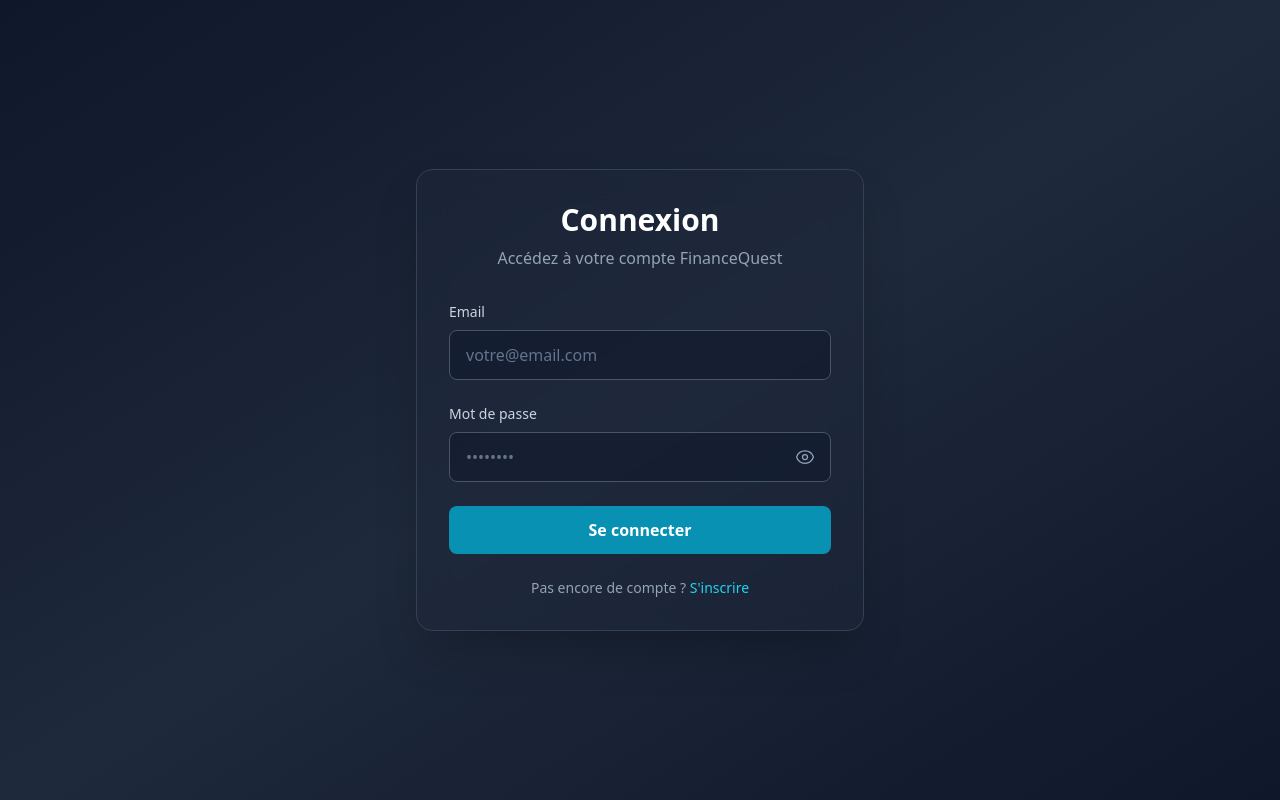
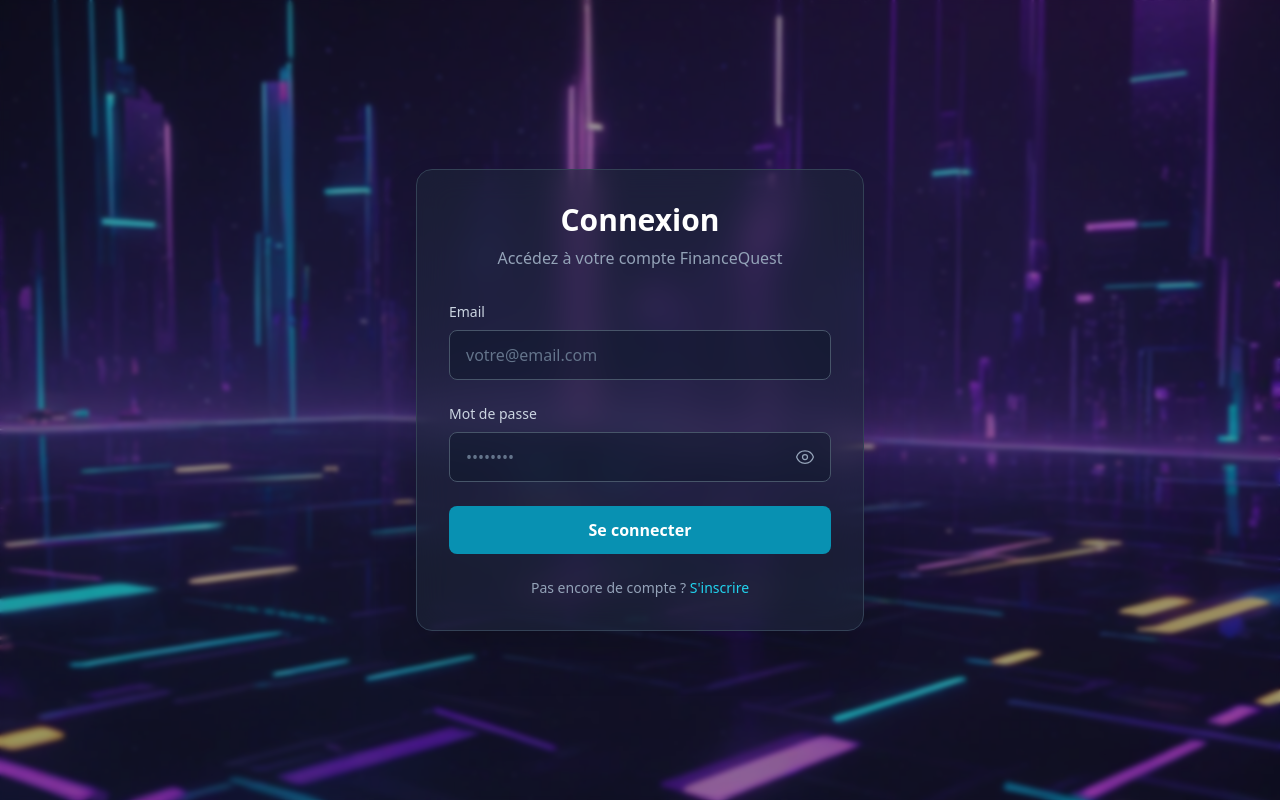
Before and after one commit to Jean-Jawed/financeQuestAlpha, a Next.js app: page /login in a window 1280 px wide. Built offline with nearby package versions, Linux system fonts and the light colour scheme; no server answers.

Commit message:
add background on login & signup

```diff
--- a/app/(auth)/login/page.tsx
+++ b/app/(auth)/login/page.tsx
@@ -4,11 +4,25 @@
  */
 
 import { LoginForm } from '@/components/auth/login-form';
+import Image from 'next/image';
 
 export default function LoginPage() {
   return (
-    <div className="min-h-screen flex items-center justify-center bg-gradient-to-br from-slate-900 via-slate-800 to-slate-900 p-4">
-      <LoginForm />
+    <div className="relative min-h-screen flex flex-col overflow-hidden">
+      <div className="absolute inset-0">
+        <Image
+          src="/backgrounds/background.png"
+          alt="Background"
+          fill
+          priority
+          className="object-cover"
+        />
+      </div>
+      <div className="absolute inset-0 bg-slate-900/40 backdrop-blur-[2px]"></div>
+
+      <div className="relative flex flex-col items-center justify-center min-h-screen p-4">
+        <LoginForm />
+      </div>
     </div>
   );
 }
--- a/app/(auth)/signup/page.tsx
+++ b/app/(auth)/signup/page.tsx
@@ -4,11 +4,25 @@
  */
 
 import { SignupForm } from '@/components/auth/signup-form';
+import Image from 'next/image';
 
 export default function SignupPage() {
   return (
-    <div className="min-h-screen flex items-center justify-center bg-gradient-to-br from-slate-900 via-slate-800 to-slate-900 p-4">
-      <SignupForm />
+    <div className="relative min-h-screen flex flex-col overflow-hidden">
+      <div className="absolute inset-0">
+        <Image
+          src="/backgrounds/background.png"
+          alt="Background"
+          fill
+          priority
+          className="object-cover"
+        />
+      </div>
+      <div className="absolute inset-0 bg-slate-900/40 backdrop-blur-[2px]"></div>
+
+      <div className="relative flex flex-col items-center justify-center min-h-screen p-4">
+        <SignupForm />
+      </div>
     </div>
   );
 }
```
